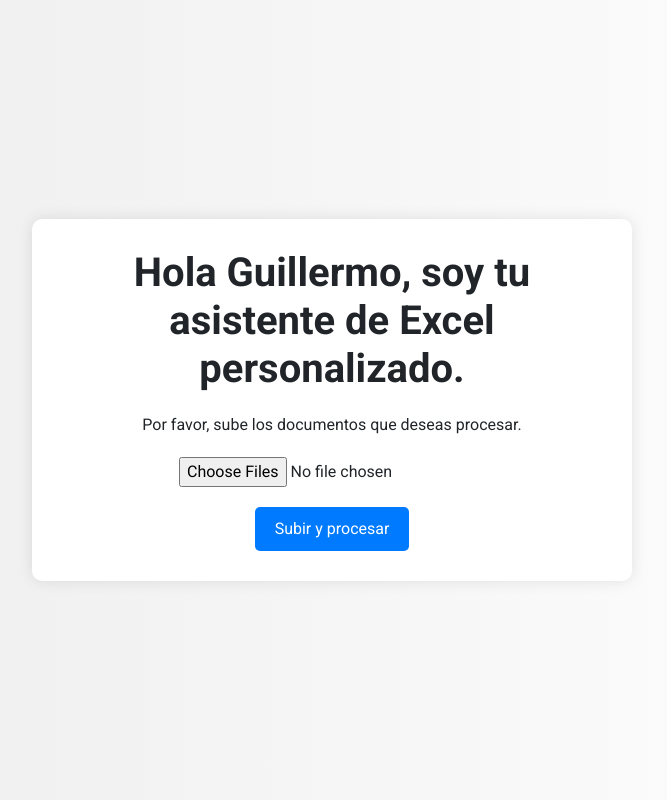
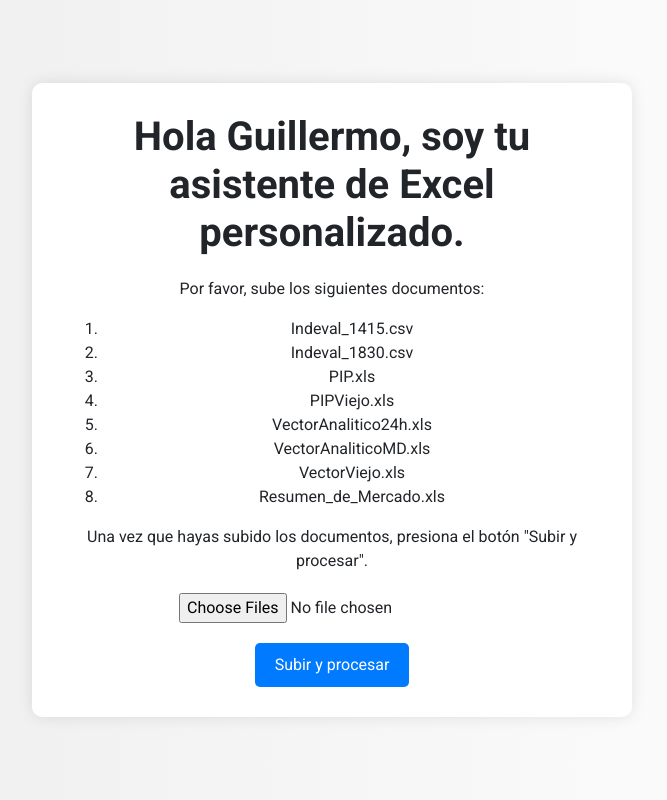
Before and after one commit to LuisSantiagoLopez/guillermo_finanzas_v1, a Django app: page /upload/ in a window 1280 px wide. Shown: the whole page, without its empty margins (308-975 px from the left). Run offline with Django 5.2, Linux system fonts and the light colour scheme; some libraries are stand-ins or nearby versions.

Commit message:
Nada de Memo

```diff
--- a/funcionalidad/main_functions/Programas/main_writer.py
+++ b/funcionalidad/main_functions/Programas/main_writer.py
@@ -43,7 +43,7 @@
 
 # Crear un Pandas Excel writer utilizando XlsxWriter como motor
 ### CREAS OBJETO DE WRITER CON ARCHIVO DE SALIDA
-writer = pd.ExcelWriter(os.path.join(output_dir, "Resumen_Mercado_Memo.xlsx"), engine="xlsxwriter")
+writer = pd.ExcelWriter(os.path.join(output_dir, "Resumen_Mercado_Final.xlsx"), engine="xlsxwriter")
 
 # INSERTAMOS DF'S A EXCEL
 ## DÓNDE QUIERES PONER EL DF
--- a/funcionalidad/main_functions/Programas/main_writer_indeval.py
+++ b/funcionalidad/main_functions/Programas/main_writer_indeval.py
@@ -14,7 +14,7 @@
 df_fechas_chico = pd.read_excel(os.path.join(excel_dir, 'Fechas_Indeval_Chico.xlsx'))
 
 ## OBJECTO XLSXWRITER
-writer = pd.ExcelWriter(os.path.join(output_dir, 'Styled_Indeval_Report.xlsx'), engine='xlsxwriter')
+writer = pd.ExcelWriter(os.path.join(output_dir, 'Reporte_Indeval_Final.xlsx'), engine='xlsxwriter')
 workbook = writer.book
 
 ## FORMATOS CUSTOMIZADOS PARA CADA SECCIÓN
--- a/funcionalidad/templates/upload_documents.html
+++ b/funcionalidad/templates/upload_documents.html
@@ -51,7 +51,18 @@
 <body>
     <div class="container">
         <h1>Hola Guillermo, soy tu asistente de Excel personalizado.</h1>
-        <p>Por favor, sube los documentos que deseas procesar.</p>
+        <p>Por favor, sube los siguientes documentos:</p>
+        <ol>
+            <li>Indeval_1415.csv</li>
+            <li>Indeval_1830.csv</li>
+            <li>PIP.xls</li>
+            <li>PIPViejo.xls</li>
+            <li>VectorAnalitico24h.xls</li>
+            <li>VectorAnaliticoMD.xls</li>
+            <li>VectorViejo.xls</li>
+            <li>Resumen_de_Mercado.xls</li>
+        </ol>
+        <p>Una vez que hayas subido los documentos, presiona el botón "Subir y procesar".</p>
         <form method="POST" enctype="multipart/form-data">
             {% csrf_token %}
             <input type="file" name="documents" multiple required>
```
